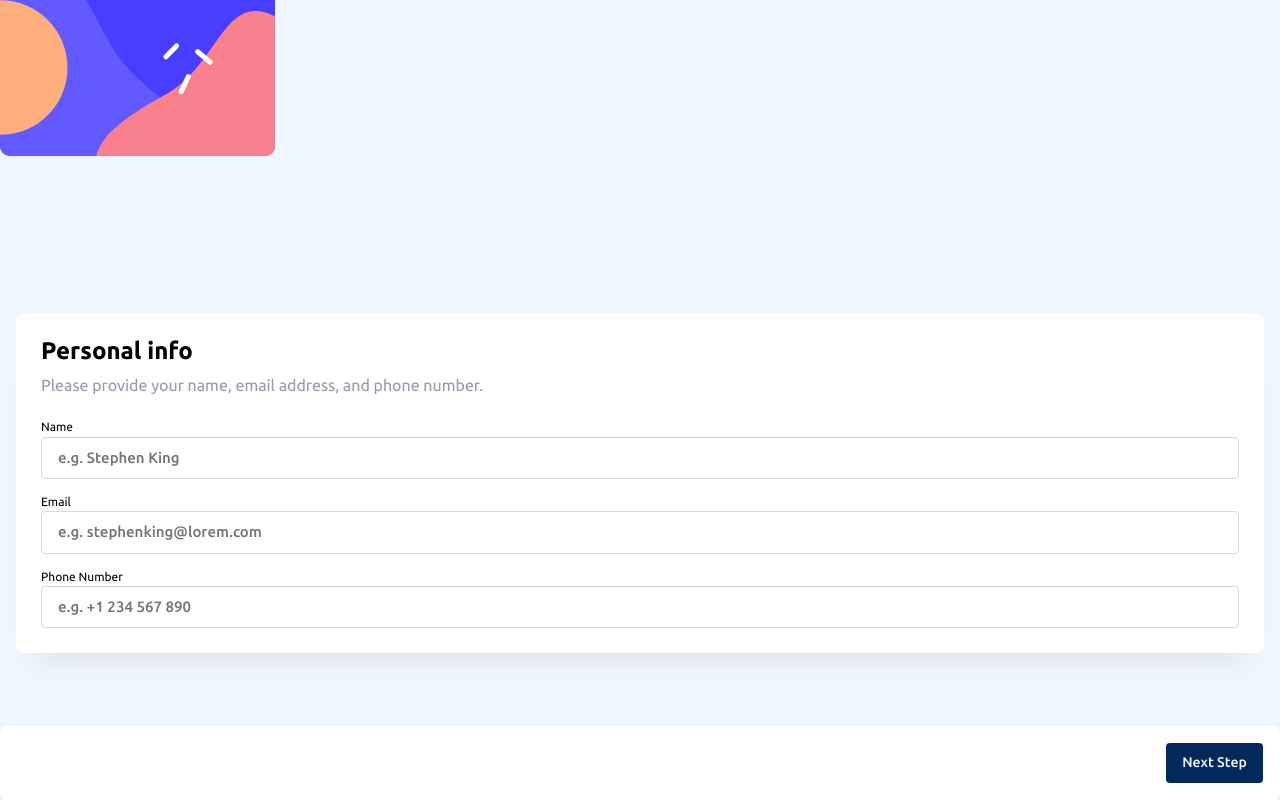
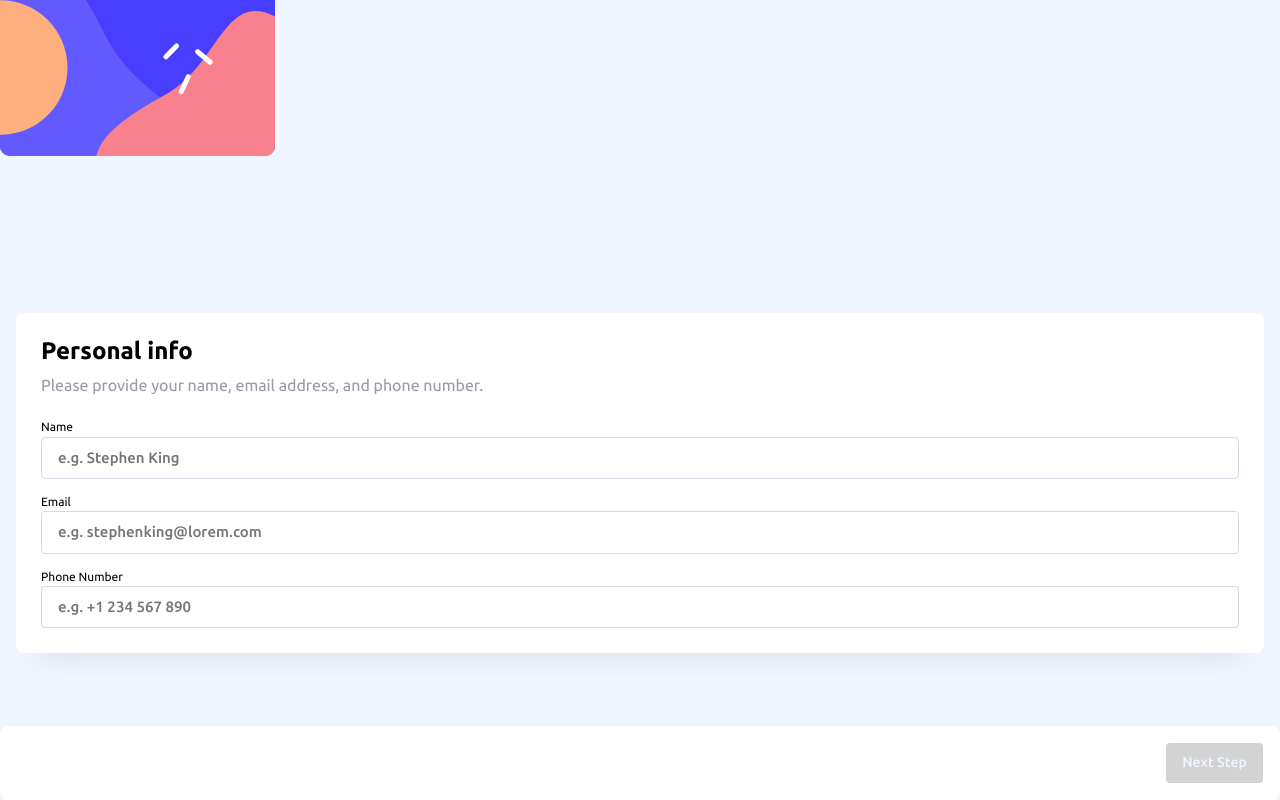
Before and after one commit to teoh4770/multiform, a React (Vite) app: page / in a window 1280 px wide. Shown: the part 414-1214 px from the top of the page. Built offline with nearby package versions, Linux system fonts and the light colour scheme.

Commit message:
🐛Fix: StepControl and Button

```diff
--- a/src/components/StepControl/index.tsx
+++ b/src/components/StepControl/index.tsx
@@ -6,6 +6,7 @@ interface IStepControl {
   currentStep: number;
   handleNextStep: () => void;
   handlePreviousStep: () => void;
+  disabled?: boolean;
 }
 
 function StepControl({
@@ -13,6 +14,7 @@ function StepControl({
   currentStep,
   handleNextStep,
   handlePreviousStep,
+  disabled,
 }: IStepControl) {
   return (
     <Card className={`${style.card} ${className}`}>
@@ -32,6 +34,7 @@ function StepControl({
         variant="primary"
         caption="Next Step"
         clickHandler={handleNextStep}
+        disabled={disabled}
       />
       {/* <Button type="button" variant="confirm" caption="Confirm" /> */}
     </Card>
--- a/src/components/ui/Button/Button.module.css
+++ b/src/components/ui/Button/Button.module.css
@@ -23,6 +23,11 @@
 
   &:active {
     transform: translateY(0.125rem);
+  }
+
+  &:disabled {
+    cursor: not-allowed;
+    background-color: lightgrey;
   }
 }
 
--- a/src/components/ui/Button/Button.tsx
+++ b/src/components/ui/Button/Button.tsx
@@ -5,6 +5,7 @@ interface IButton {
   variant: "primary" | "secondary" | "confirm";
   caption: string;
   clickHandler?: () => void;
+  disabled?: boolean;
 }
 
 function Button({
@@ -12,6 +13,7 @@ function Button({
   type = "button",
   caption = "button text",
   clickHandler,
+  disabled,
 }: IButton) {
   return (
     <button
@@ -19,6 +21,7 @@ function Button({
       type={type}
       data-variant={variant}
       onClick={clickHandler}
+      disabled={disabled}
     >
       {caption}
     </button>
--- a/src/types/types.ts
+++ b/src/types/types.ts
@@ -37,8 +37,9 @@ interface ISummary {
 interface IFormStep {
   heading: string;
   subheading: string;
+  imageUrl?: string;
   // eslint-disable-next-line @typescript-eslint/no-explicit-any
-  component: (props: any) => JSX.Element; // Component can accept any props
+  component?: (props: any) => JSX.Element; // Component can accept any props
 }
 
 export type { IUserInfo, IAddOn, IPlan, ISummary, IFormStep };
```
